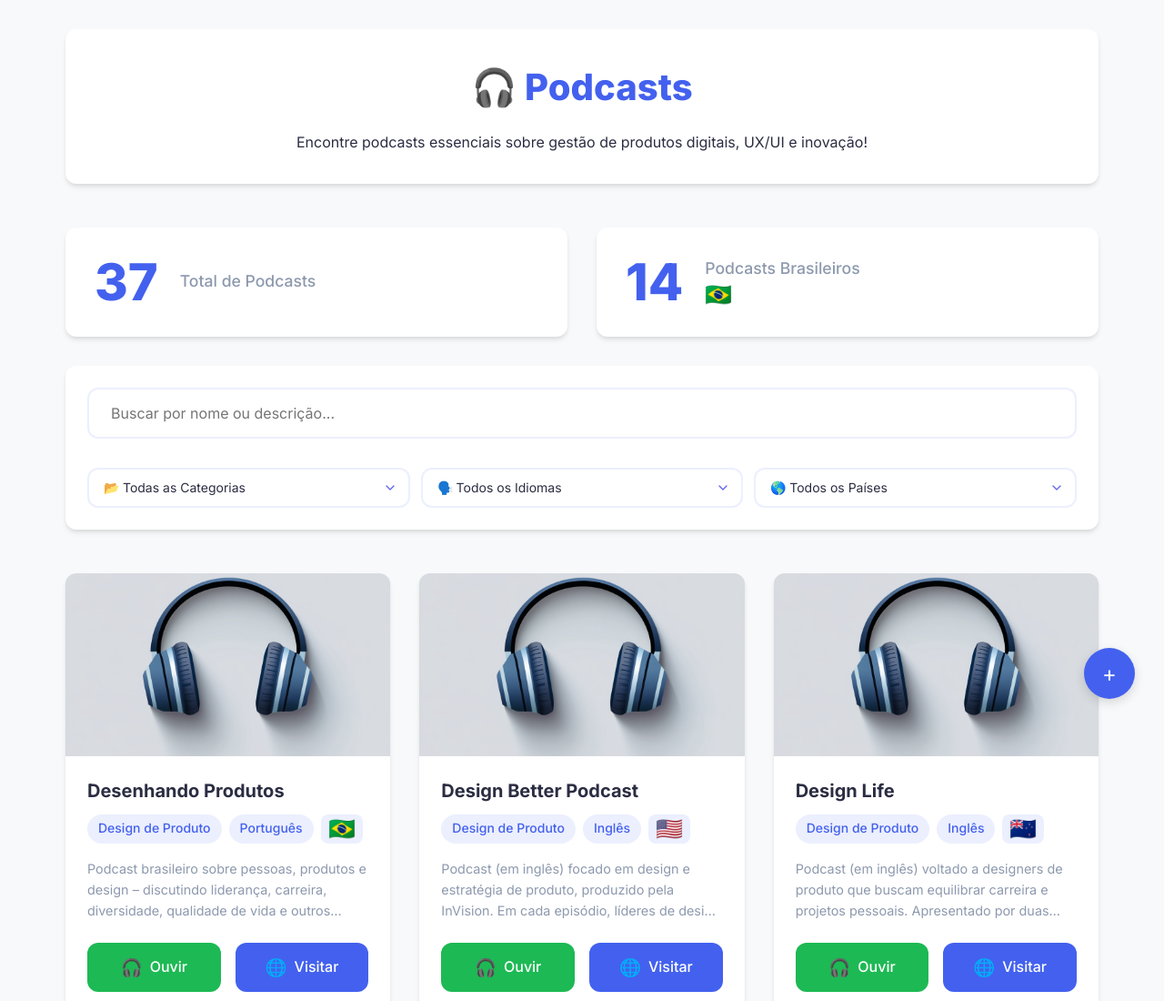
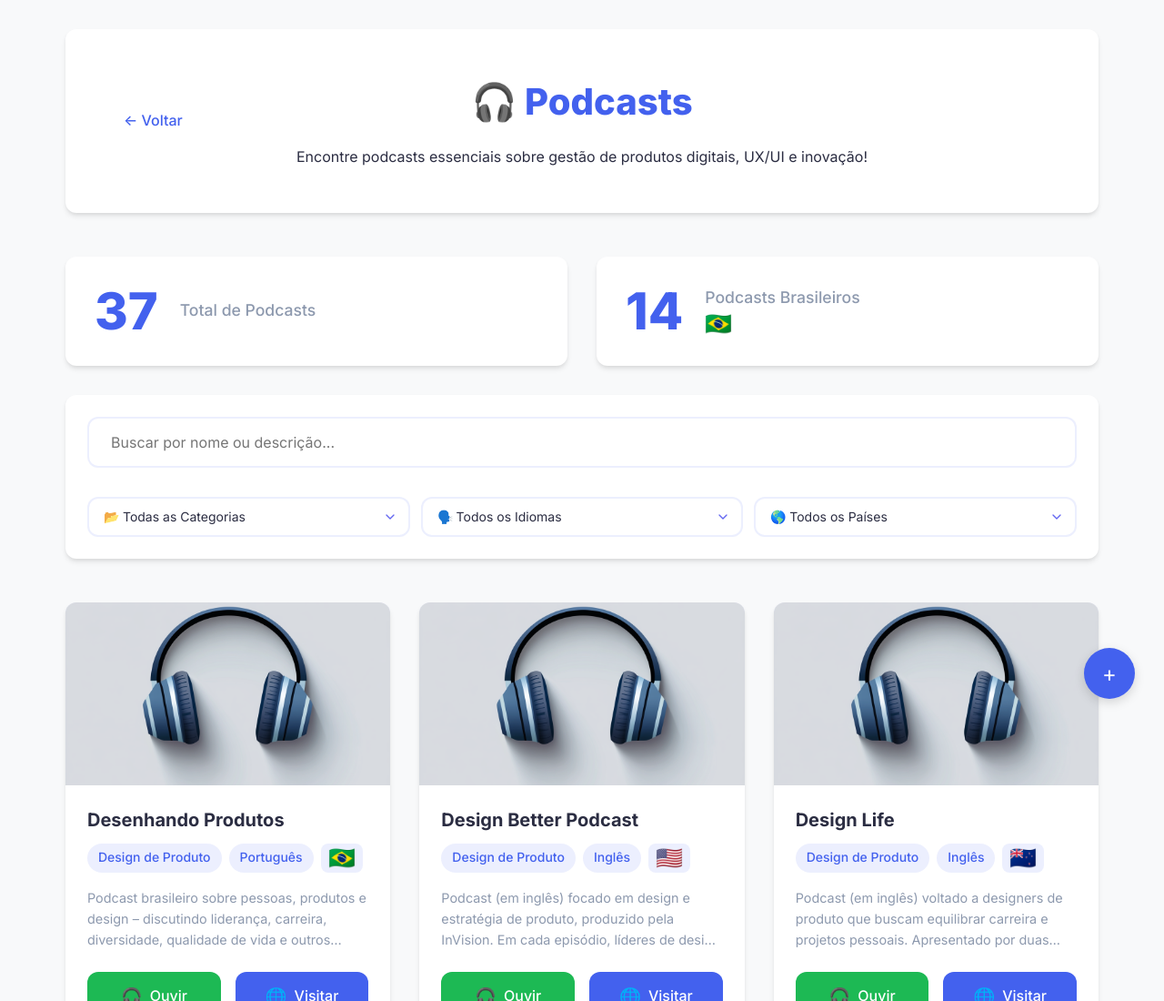
Before and after one commit to dssiqueira/podcasts, a plain HTML site: page index.html in a window 1280 px wide. Shown: the top 1100 px of the page at 91% size. Drawn offline with nearby package versions, Linux system fonts and the light colour scheme; a web font is replaced by a local one.

Commit message:
Adicionado volta para o dominio original

```diff
--- a/index.html
+++ b/index.html
@@ -15,8 +15,11 @@
 <body>
     <div id="app">
         <header>
-            <h1>🎧 Podcasts</h1>
-            <p>Encontre podcasts essenciais sobre gestão de produtos digitais, UX/UI e inovação!</p>
+            <div class="header-content">
+                <a href="https://carreiradeproduto.com.br/" class="back-button">&larr; Voltar</a>
+                <h1>🎧 Podcasts</h1>
+                <p>Encontre podcasts essenciais sobre gestão de produtos digitais, UX/UI e inovação!</p>
+            </div>
         </header>
 
         <div class="stats">
--- a/styles.css
+++ b/styles.css
@@ -35,6 +35,38 @@ header {
   padding: 2rem;
   background: var(--white);
   border-radius: var(--radius);
+  box-shadow: var(--shadow);
+}
+
+.header-content {
+  max-width: 1200px;
+  margin: 0 auto;
+  padding: 1rem;
+  text-align: center;
+  display: flex;
+  flex-direction: column;
+  align-items: center;
+  position: relative;
+}
+
+.back-button {
+  position: absolute;
+  left: 1rem;
+  top: 50%;
+  transform: translateY(-50%);
+  color: var(--primary);
+  text-decoration: none;
+  font-weight: 500;
+  padding: 0.5rem 1rem;
+  border-radius: 20px;
+  background: rgba(255, 255, 255, 0.9);
+  transition: all 0.2s ease;
+  z-index: 1;
+}
+
+.back-button:hover {
+  background: #fff;
+  transform: translateY(-50%) translateX(-3px);
   box-shadow: var(--shadow);
 }
 
```
